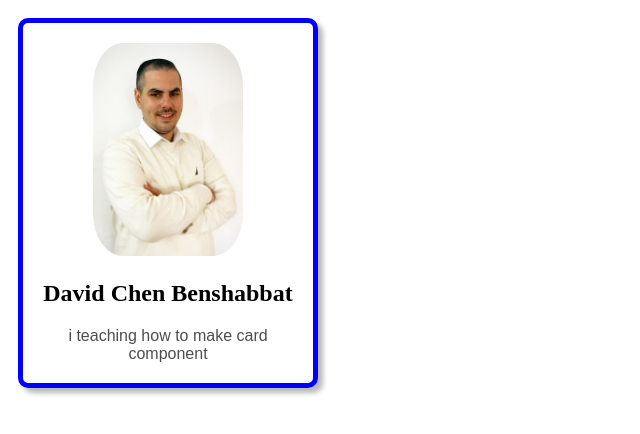
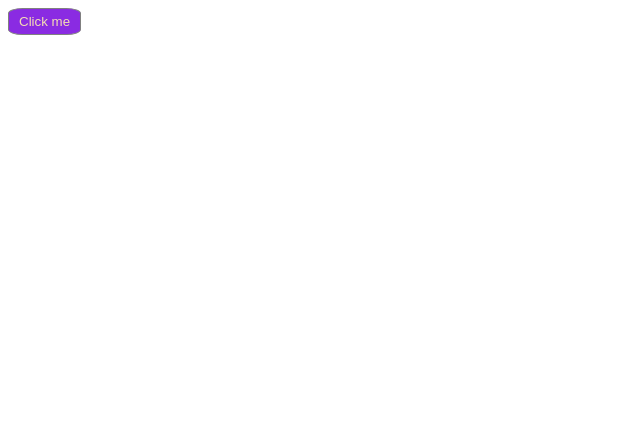
Before and after one commit to benshabbat/TutorialReact, a React (Vite) app in the folder my-react-app/: page / in a window 1280 px wide. Shown: the top 434 px of the page, without its empty margins (0-640 px from the left). Built offline with nearby package versions, Linux system fonts and the light colour scheme.

Commit message:
exam button module

```diff
--- a/my-react-app/src/App.jsx
+++ b/my-react-app/src/App.jsx
@@ -2,10 +2,12 @@ import Header from "./components/Header";
 import Food from "./components/Food";
 import Footer from "./components/Footer";
 import Card from "./components/Card";
+import Button from "./components/button/Button";
 function App() {
   return (
     <>
-      <Card />
+      <Button />
+      {/* <Card /> */}
       {/* <Header/>
       <Food/>
       <Footer/> */}
--- a/my-react-app/src/components/button/Button.jsx
+++ b/my-react-app/src/components/button/Button.jsx
@@ -1,7 +1,8 @@
+import style from "./button.module.css";
 
 const Button = () => {
   return (
-    <button>Click me</button>
+    <button className={style.button}>Click me</button>
   )
 }
 
--- /dev/null
+++ b/my-react-app/src/components/button/button.module.css
@@ -0,0 +1,8 @@
+.button{
+    background-color: blueviolet;
+    border-radius: 20%;
+    border: 1px solid gray;
+    color: wheat;
+    padding: 5px 10px;
+    cursor: pointer;
+}
```
Also changed, not shown: my-react-app/src/components/button/button.css (deleted).
